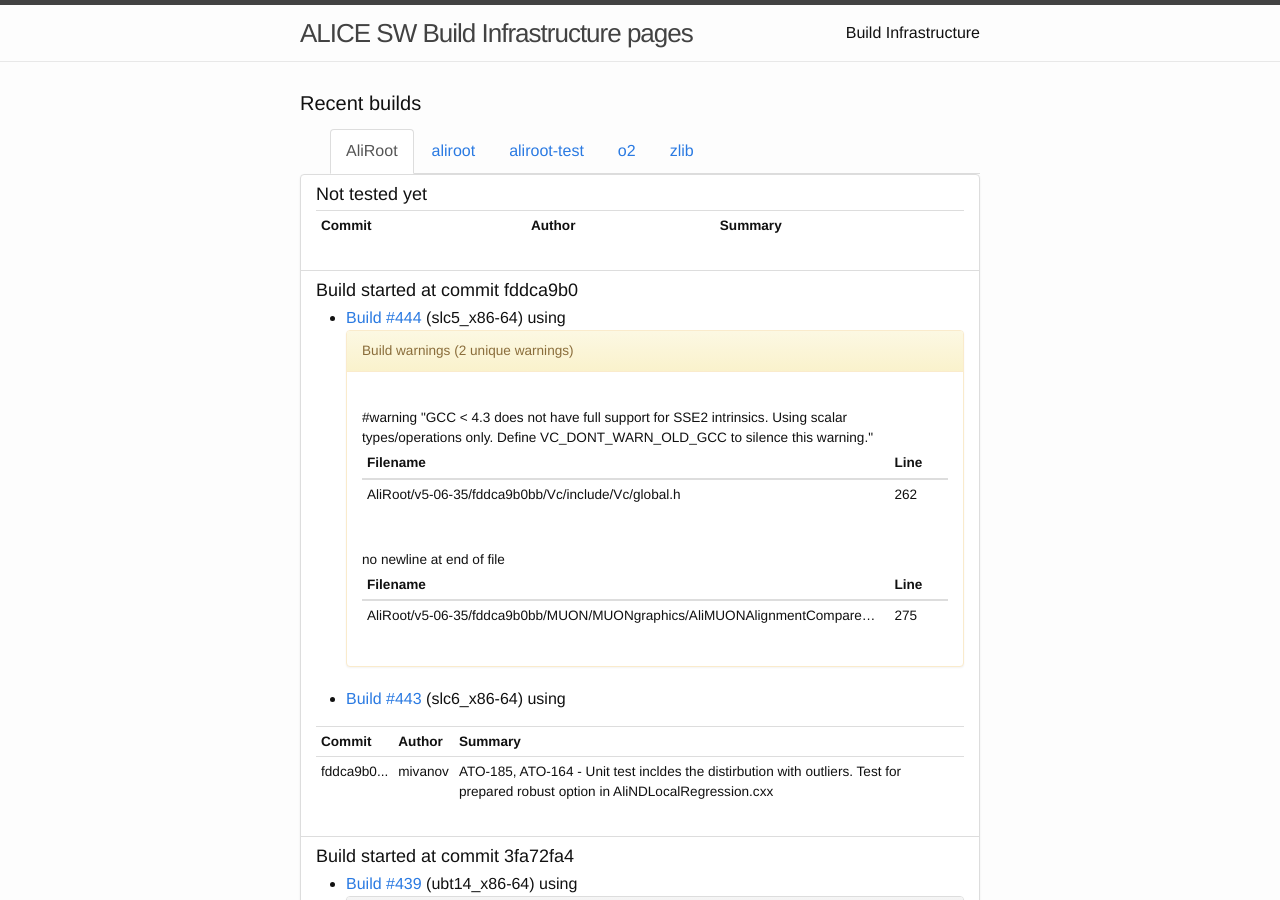
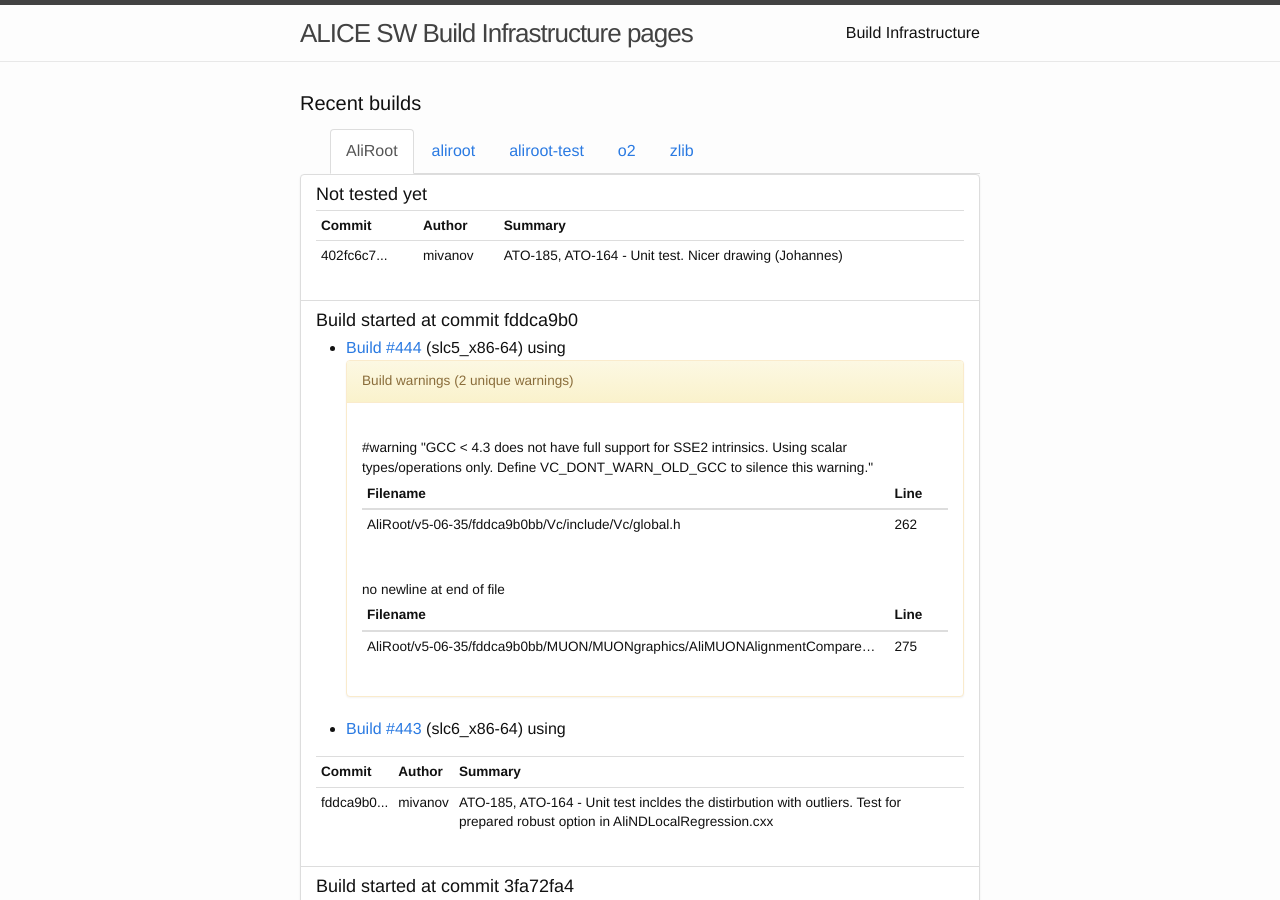
Before and after one commit to alisw/alisw.github.io, a Jekyll site: the page built from index.html, in a window 1280 px wide and 900 px high. Built offline with Jekyll 4.4.1, drawn with Linux system fonts in a browser that asks for light colours; nearby versions of some CDN libraries.

Commit message:
Updated results.

```diff
--- a/_data/commits-aliroot-master.yaml
+++ b/_data/commits-aliroot-master.yaml
@@ -1,3 +1,8 @@
+-
+ commit: "402fc6c7b2fd0899822aaacec544543a9d5e6452"
+ message: >-
+    ATO-185, ATO-164 - Unit test. Nicer drawing (Johannes)
+ author: !!str mivanov
 -
  commit: "fddca9b0bb60bb8937a5ad1076198ec4f24326c4"
  message: >-
```
